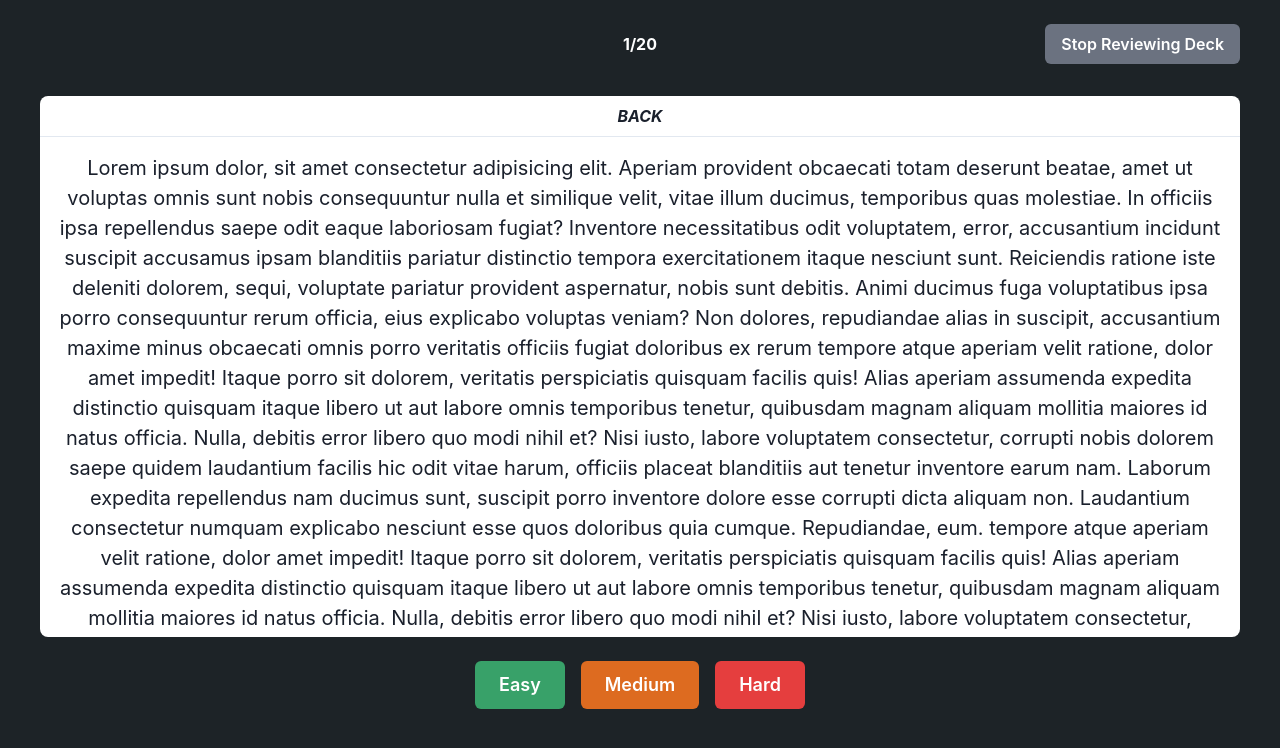
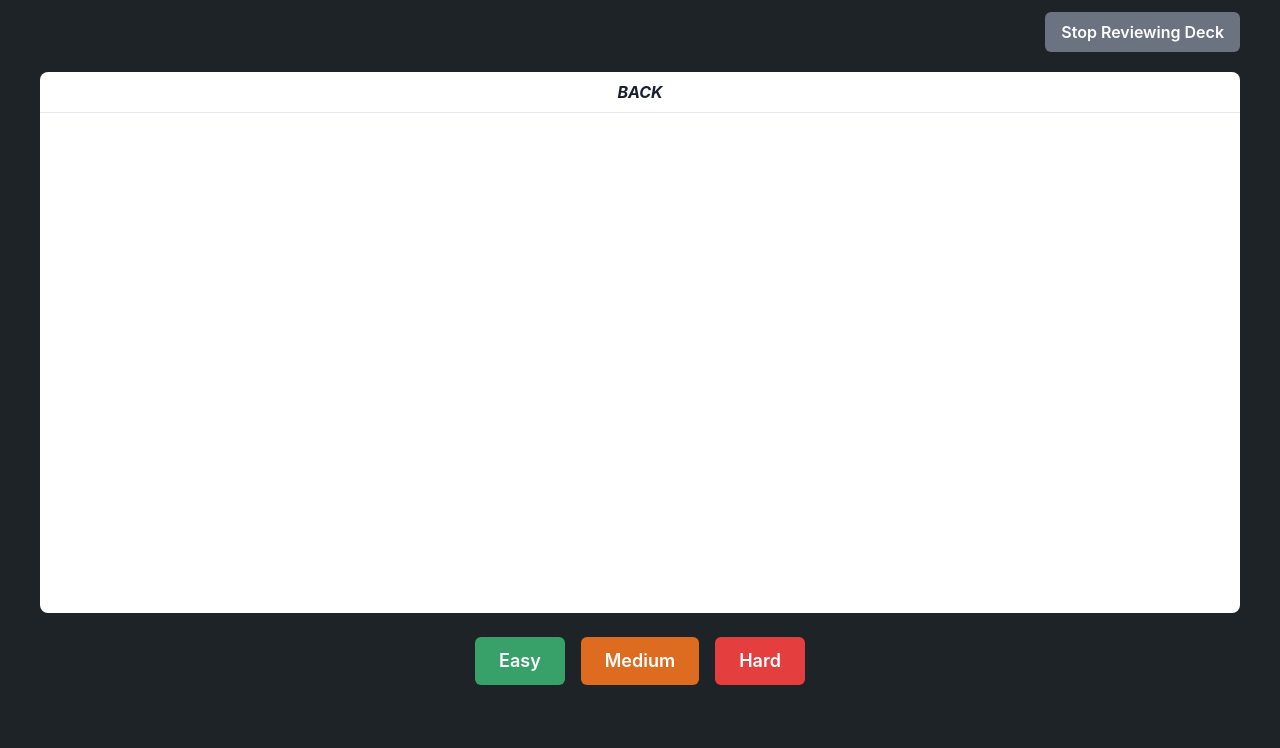
Before and after one commit to joao-miguel8/SuperNotes, a React (Vite) app: page /flashcards/studydeck/1 in a window 1280 px wide. Shown: the top 748 px of the page. Built offline with nearby package versions, Linux system fonts and the light colour scheme.

Commit message:
- Create BackOfCard.tsx component

```diff
--- a/src/pages/studydeck/StudyDeck.tsx
+++ b/src/pages/studydeck/StudyDeck.tsx
@@ -1,8 +1,8 @@
 import { useLocation } from "react-router-dom";
 import { useState } from "react";
-import { Button } from "@chakra-ui/react";
 import { useDeckStore } from "@/services/zustand/useDeckStore";
-import { FlashCardType } from "@/types/FlashCardType";
+import type { FlashCardType } from "@/types/FlashCardType";
+import BackOfCard from "./components/BackOfCard";
 
 function StudyDeck() {
 	const history = useLocation();
@@ -10,7 +10,7 @@ function StudyDeck() {
 	const [isStudyingDeck, setIsStudyingDeck] = useState(true);
 
 	const chosenDeck = decks.find(deck => deck?.id === history?.state);
-	const [currentFlashCard, setCurrentFlashCard] = useState<FlashCardType>();
+	const [currentFlashCard, setCurrentFlashCard] = useState<FlashCardType | undefined>();
 
 	const getRandomFlashCard = () => {
 		if (chosenDeck?.flashcards) {
@@ -24,41 +24,14 @@ function StudyDeck() {
 			<div className="mt-8 mx-10">
 				<div className="w-full flex justify-center">
 					<div className="relative w-full flex justify-center items-center">
-						<span className="text-16 text-center text-white font-bold">1/20</span>
 						<button onClick={() => setIsStudyingDeck(false)} className="px-4 py-2 right-0 absolute font-semibold text-white bg-gray-500 hover:bg-gray-700 duration-150 rounded-md">
 							Stop Reviewing Deck
 						</button>
 					</div>
 				</div>
 
-				{/* card */}
-				<div className="mt-10 bg-white rounded-lg overflow-clip">
-					<span className="border-b mt-2 pb-2 px-2 w-full inline-block text-center text-16 italic uppercase font-bold">Back</span>
-					<div className=" px-4 max-h-[500px] h-[600px] rounded-lg overflow-scroll overflow-x-auto scrollbar-thin scrollbar-thumb-[#1D2327] scrollbar-track-white">
-						<p className="my-4 text-center text-20">
-							Lorem ipsum dolor, sit amet consectetur adipisicing elit. Aperiam provident obcaecati totam deserunt beatae, amet ut voluptas omnis sunt nobis consequuntur nulla et similique velit, vitae illum ducimus, temporibus quas molestiae. In officiis ipsa repellendus saepe odit
-							eaque laboriosam fugiat? Inventore necessitatibus odit voluptatem, error, accusantium incidunt suscipit accusamus ipsam blanditiis pariatur distinctio tempora exercitationem itaque nesciunt sunt. Reiciendis ratione iste deleniti dolorem, sequi, voluptate pariatur
-							provident aspernatur, nobis sunt debitis. Animi ducimus fuga voluptatibus ipsa porro consequuntur rerum officia, eius explicabo voluptas veniam? Non dolores, repudiandae alias in suscipit, accusantium maxime minus obcaecati omnis porro veritatis officiis fugiat doloribus
-							ex rerum tempore atque aperiam velit ratione, dolor amet impedit! Itaque porro sit dolorem, veritatis perspiciatis quisquam facilis quis! Alias aperiam assumenda expedita distinctio quisquam itaque libero ut aut labore omnis temporibus tenetur, quibusdam magnam aliquam
-							mollitia maiores id natus officia. Nulla, debitis error libero quo modi nihil et? Nisi iusto, labore voluptatem consectetur, corrupti nobis dolorem saepe quidem laudantium facilis hic odit vitae harum, officiis placeat blanditiis aut tenetur inventore earum nam. Laborum
-							expedita repellendus nam ducimus sunt, suscipit porro inventore dolore esse corrupti dicta aliquam non. Laudantium consectetur numquam explicabo nesciunt esse quos doloribus quia cumque. Repudiandae, eum. tempore atque aperiam velit ratione, dolor amet impedit! Itaque
-							porro sit dolorem, veritatis perspiciatis quisquam facilis quis! Alias aperiam assumenda expedita distinctio quisquam itaque libero ut aut labore omnis temporibus tenetur, quibusdam magnam aliquam mollitia maiores id natus officia. Nulla, debitis error libero quo modi
-							nihil et? Nisi iusto, labore voluptatem consectetur, corrupti nobis dolorem saepe quidem laudantium facilis hic odit vitae harum, officiis placeat blanditiis aut tenetur inventore earum nam. Laborum expedita repellendus nam ducimus sunt, suscipit porro inventore dolore
-							esse corrupti dicta aliquam non. Laudantium consectetur numquam explicabo nesciunt esse quos doloribus quia cumque. Repudiandae, eum.
-						</p>
-					</div>
-				</div>
-				<div className="py-2 mt-4 flex justify-center gap-4">
-					<Button colorScheme={"green"} size="lg">
-						Easy
-					</Button>
-					<Button colorScheme={"orange"} size="lg">
-						Medium
-					</Button>
-					<Button colorScheme={"red"} size="lg">
-						Hard
-					</Button>
-				</div>
+				{/* back of card */}
+				<BackOfCard currentFlashCard={currentFlashCard} getRandomFlashCard={getRandomFlashCard} />
 			</div>
 		</section>
 	);
--- /dev/null
+++ b/src/pages/studydeck/components/BackOfCard.tsx
@@ -0,0 +1,28 @@
+import { FlashCardType } from "@/types/FlashCardType";
+import { Button } from "@chakra-ui/react";
+
+function BackOfCard({ getRandomFlashCard, currentFlashCard }: { getRandomFlashCard: () => void; currentFlashCard: FlashCardType | undefined }) {
+	return (
+		<>
+			<div className="mt-10 bg-white rounded-lg overflow-clip">
+				<span className="border-b mt-2 pb-2 px-2 w-full inline-block text-center text-16 italic uppercase font-bold">Back</span>
+				<div className=" px-4 max-h-[500px] h-[600px] rounded-lg overflow-scroll overflow-x-auto scrollbar-thin scrollbar-thumb-[#1D2327] scrollbar-track-white">
+					<p className="my-4 text-center text-20">{currentFlashCard?.back}</p>
+				</div>
+			</div>
+			<div onClick={() => getRandomFlashCard()} className="py-2 mt-4 flex justify-center gap-4">
+				<Button colorScheme={"green"} size="lg">
+					Easy
+				</Button>
+				<Button colorScheme={"orange"} size="lg">
+					Medium
+				</Button>
+				<Button colorScheme={"red"} size="lg">
+					Hard
+				</Button>
+			</div>
+		</>
+	);
+}
+
+export default BackOfCard;
```
